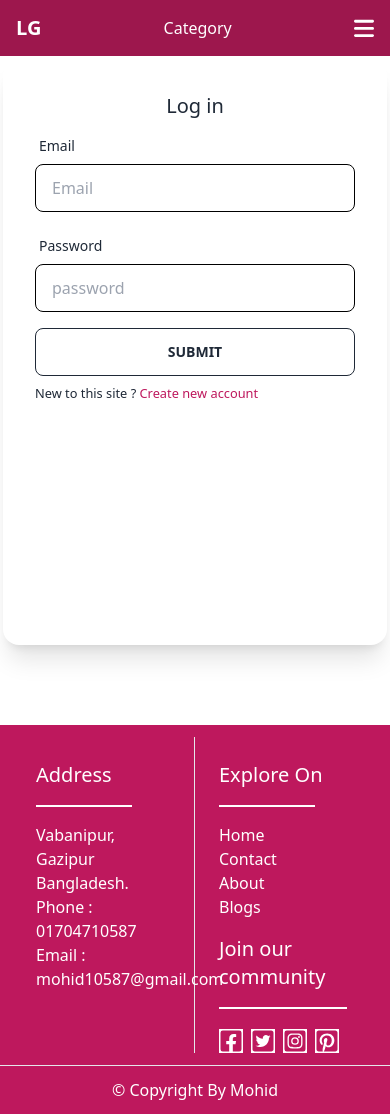
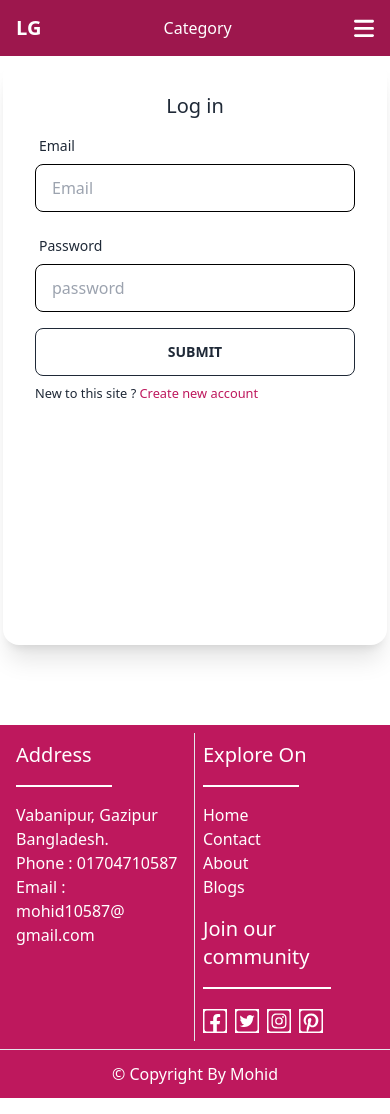
Before and after one commit to Mohidul10587/wate-house-client, a React (Create React App) app: page /logIn in a window 390 px wide. Built offline with nearby package versions, Linux system fonts and the light colour scheme; no server answers.

Commit message:
category content fixed

```diff
--- a/src/pages/home/Home.js
+++ b/src/pages/home/Home.js
@@ -19,13 +19,7 @@ const Home = () => {
     <div className='min-h-[600px]'>
 
 
-
-      <div>
-        <img src="b.jpeg" className='w-full max-h-[600px]' alt="" />
-      </div>
-
-
-
+      <img src="b.jpeg" className='w-full max-h-[600px]' alt="" />
 
       <h1 className='font-bold text-3xl text-center mt-10'>Brows by category</h1>
 
--- a/src/share/category/CategoryMenu.js
+++ /dev/null
@@ -1,12 +0,0 @@
-import React from 'react'
-import { Link } from 'react-router-dom'
-
-const CategoryMenu = () => {
-    return (
-        <div>
-
-        </div>
-    )
-}
-
-export default CategoryMenu
--- a/src/share/footer/Footer.js
+++ b/src/share/footer/Footer.js
@@ -4,15 +4,16 @@ import { Link } from 'react-router-dom'
 
 const Footer = () => {
   return (<div className="mt-20">
-    <div className="bg-pink-700 flex p-3">
-      <div className="w-1/2 p-6 text-white border-r">
-        <p className="text-xl">Address</p><p className="w-24 h-0.5 bg-white mt-4 mb-4"></p><p className="text-white">Vabanipur, Gazipur <br /> Bangladesh. Phone : 01704710587 <br /> Email :<br/> mohid10587@gmail.com</p></div>
-        <div className="w-1/2 px-6 pt-6"><div className="text-white"><h1 className="text-xl text-white">Explore On</h1><p className="w-24 h-0.5 bg-white mt-4 mb-4"></p><p className="hover:text-white"><Link to="/">Home</Link></p>
+    <div className="bg-pink-700 flex sm:p-3 p-2">
+      <div className="w-1/2 sm:p-6 p-2 text-white border-r">
+        <p className="text-xl">Address</p><p className="w-24 h-0.5 bg-white mt-4 mb-4"></p><p className="text-white">Vabanipur, Gazipur <br /> Bangladesh. <br/> Phone : 01704710587<br />Email :<br/> mohid10587@ gmail.com</p>
+      </div>
+      <div className="w-1/2 sm:p-6 p-2"><div className="text-white"><h1 className="text-xl text-white">Explore On</h1><p className="w-24 h-0.5 bg-white mt-4 mb-4"></p><p className="hover:text-white"><Link to="/">Home</Link></p>
         <p className="hover:text-white"><Link to="/">Contact</Link></p>
         <p className="hover:text-white"><Link to="/">About</Link></p>
 
         <p className="hover:text-white"><Link to="/">Blogs</Link></p>
-        </div>
+      </div>
         <p className="text-white text-xl mt-4">Join our community</p>
         <p className="w-32 h-0.5 bg-white mt-4 mb-5"></p>
         <div className="flex">
--- a/src/share/navbar/Navbar.js
+++ b/src/share/navbar/Navbar.js
@@ -3,7 +3,6 @@ import React, { useState } from 'react'
 import { useAuthState } from 'react-firebase-hooks/auth';
 import { Link, useNavigate } from 'react-router-dom'
 import auth from '../../firebase.init';
-import CategoryMenu from '../category/CategoryMenu'
 import { AiOutlineShoppingCart, AiOutlineHome, AiOutlineLogin } from 'react-icons/ai'
 import { FaRegUser } from 'react-icons/fa'
 import { VscSignOut } from 'react-icons/vsc'
```
